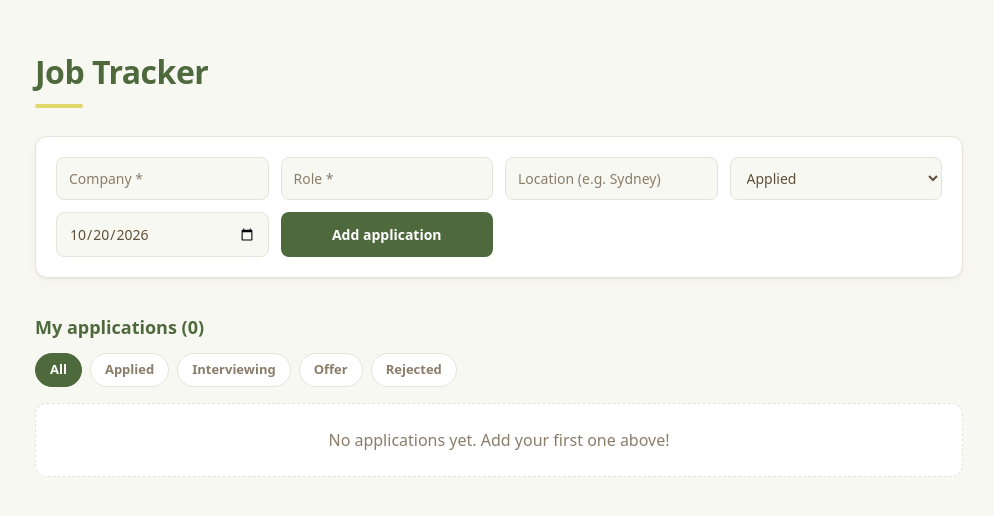
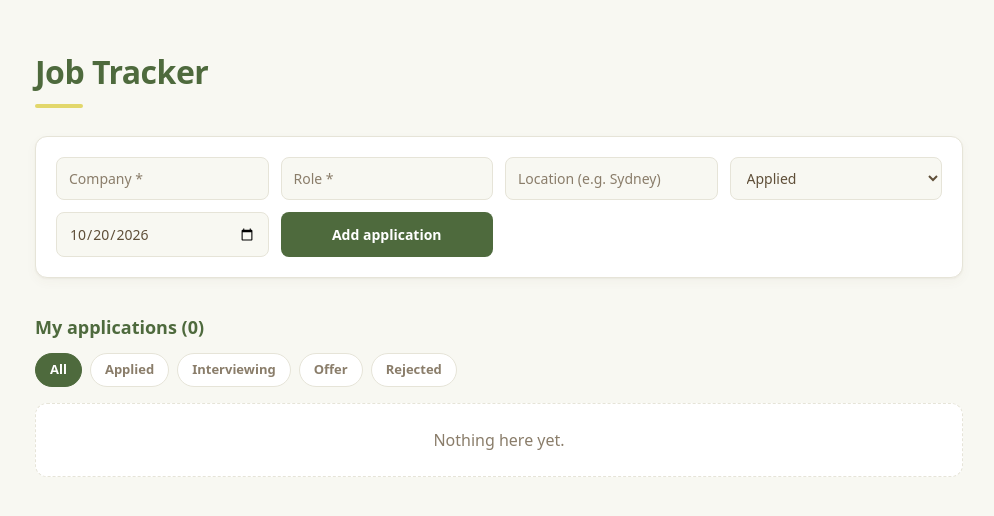
Before and after one commit to IvyC2/job-tracker, a React (Vite) app: page / in a window 1280 px wide. Shown: the top 516 px of the page, without its empty margins (141-1135 px from the left). Built offline with nearby package versions, Linux system fonts and the light colour scheme.

Commit message:
3.3.1 Simplify empty state message

```diff
--- a/src/components/ApplicationList.tsx
+++ b/src/components/ApplicationList.tsx
@@ -9,7 +9,7 @@ interface Props {
 
 export default function ApplicationList({ applications, onDelete, onStatusChange}: Props) {
   if (applications.length === 0) {
-    return <p className="empty">No applications yet. Add your first one above!</p>;
+    return <p className="empty">Nothing here yet.</p>;
   }
 
   return (
```
